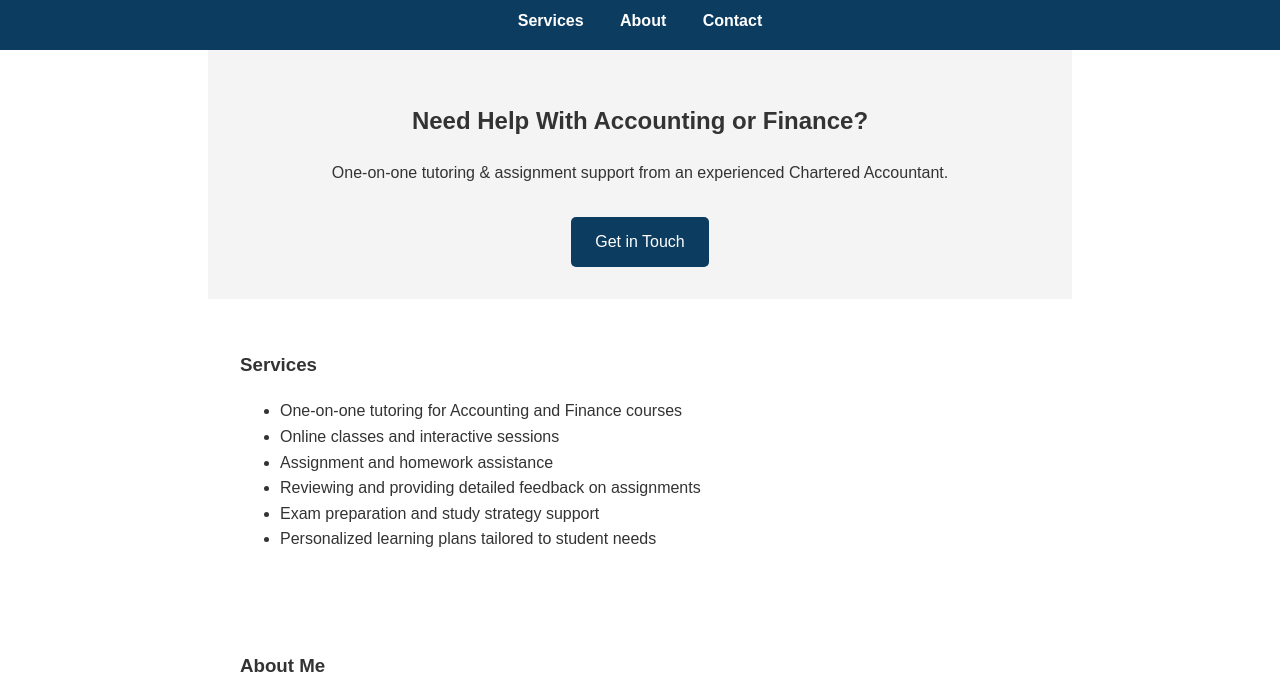
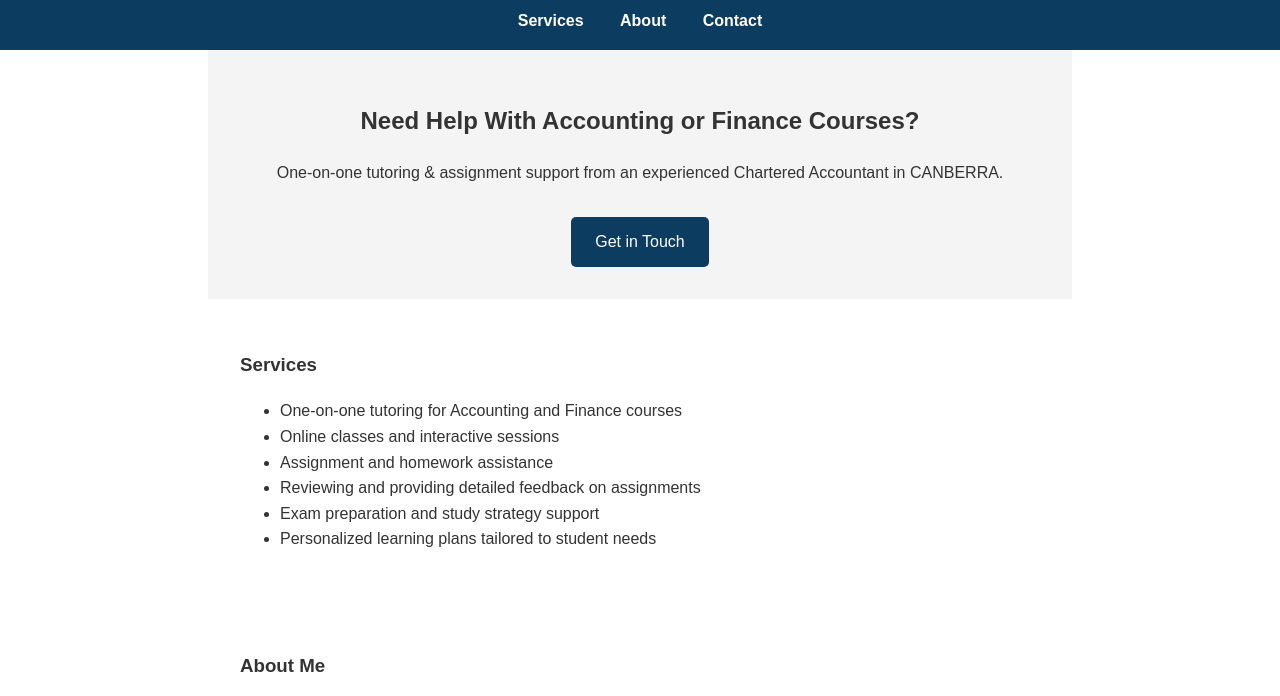
Before and after one commit to dany9235/canberrafinancetutor.github.io, a plain HTML site: page index.html in a window 1280 px wide. Shown: the part 102-798 px from the top of the page. Drawn offline with Linux system fonts and the light colour scheme.

Commit message:
Update index.html

```diff
--- a/index.html
+++ b/index.html
@@ -18,8 +18,8 @@
 
   <main>
     <section id="hero">
-      <h2>Need Help With Accounting or Finance?</h2>
-      <p>One-on-one tutoring & assignment support from an experienced Chartered Accountant.</p>
+      <h2>Need Help With Accounting or Finance Courses?</h2>
+      <p>One-on-one tutoring & assignment support from an experienced Chartered Accountant in CANBERRA.</p>
       <a href="#contact" class="cta-button">Get in Touch</a>
     </section>
 
```
